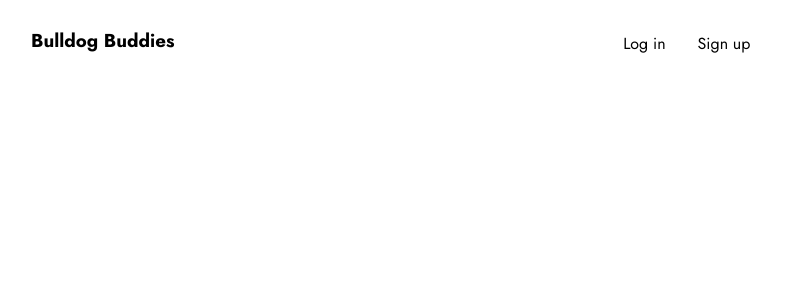
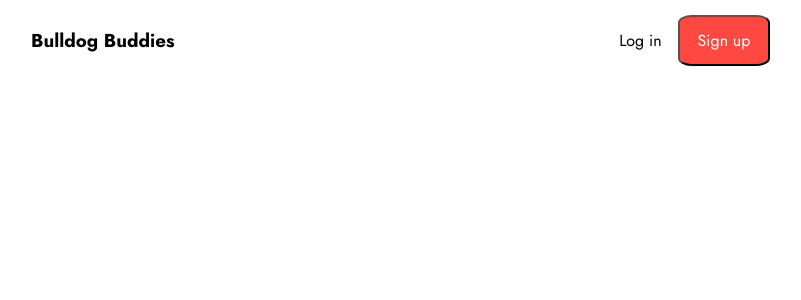
Before and after one commit to rishivandhan/BullDogBuddies, a React (Create React App) app in the folder bulldog-buddies/: page / in a window 1280 px wide. Shown: the top 300 px of the page, without its empty margins (1-802 px from the left). Built offline with nearby package versions, Linux system fonts and the light colour scheme; a web font is replaced by a local one.

Commit message:
toni updates

```diff
--- a/bulldog-buddies/src/components/navBar.css
+++ b/bulldog-buddies/src/components/navBar.css
@@ -26,9 +26,16 @@ header .nav-btn{
     font-size: 1.5rem;
 }
 .signup-btn{
-    background: (--mainColor);
+    background: var(--mainColor);
     color: white;
+    padding: 12px;
+    padding-left: 18px;
+    padding-right: 18px;
+    border-radius: 15%;
+    font-size: 1rem;
+
 }
+
 
 @media only screen and (max-width: 750px) {
     header .nav-btn {
--- a/bulldog-buddies/src/components/navBar.js
+++ b/bulldog-buddies/src/components/navBar.js
@@ -15,7 +15,9 @@ function Navbar() {
             <h3>Bulldog Buddies</h3>
             <nav ref={navRef}>
                 <a href="/">Log in</a>
-                <a href="/">Sign up</a>
+                <button className="signup-btn" onClick="/">
+                    Sign up
+                </button>
                 <button className="nav-btn nav-close" onClick={showNavbar}>
                     <FaTimes />
                 </button>
```
